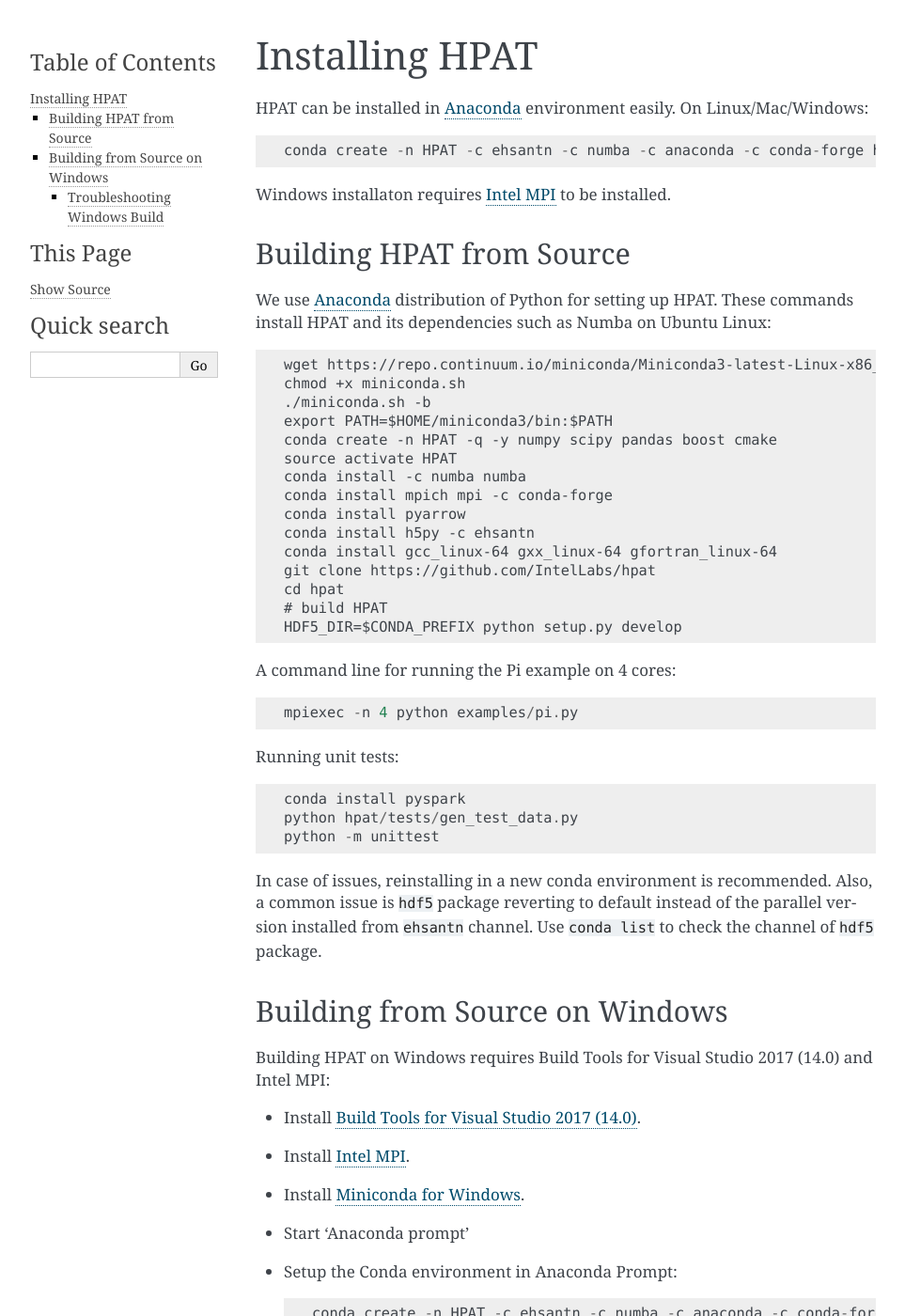
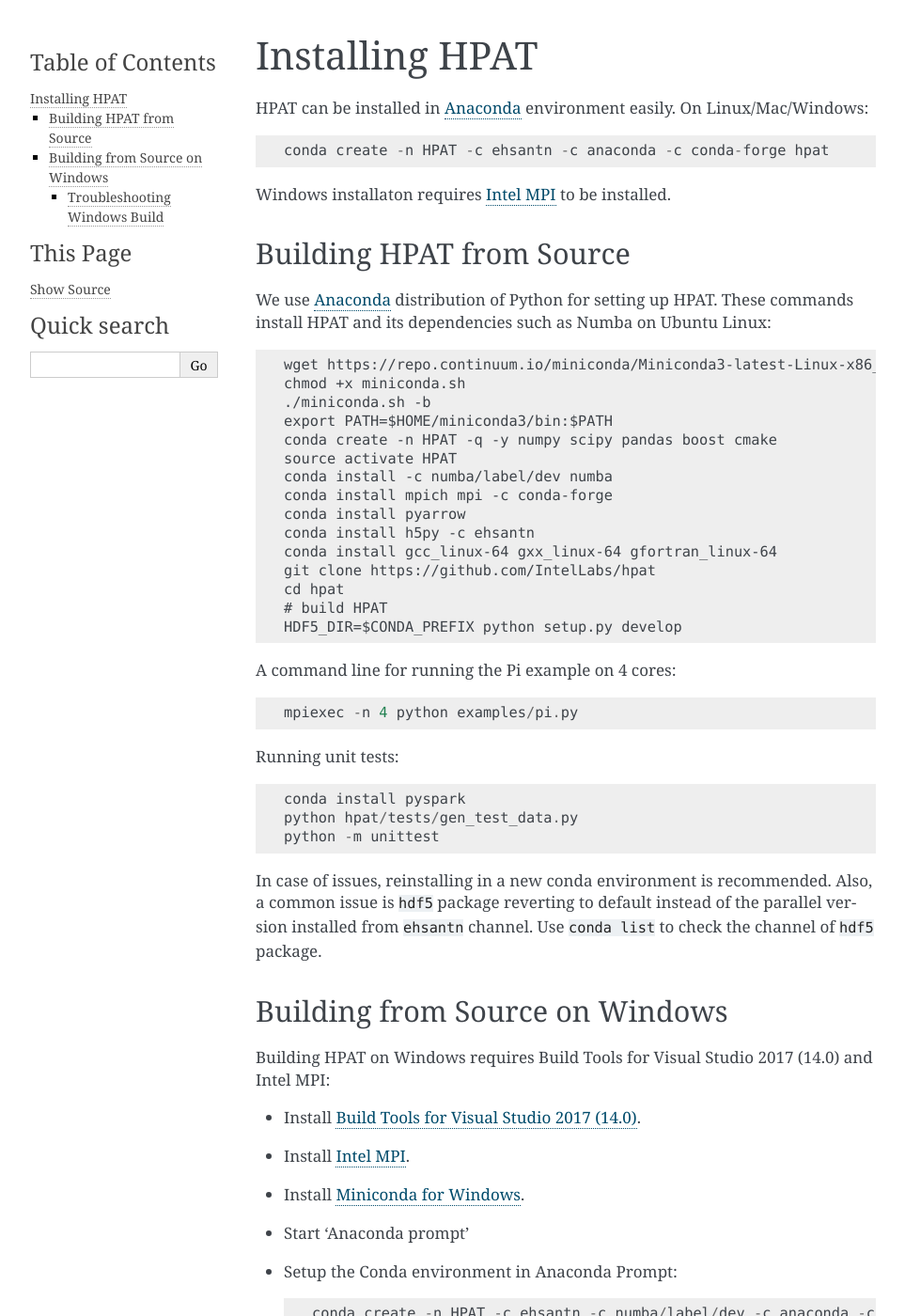
Before and after one commit to IntelPython/sdc, a Sphinx documentation site: the page built from docs/source/install.rst, in a window 1280 px wide and 1400 px high. Shown: the whole window at 94% size, without its empty margins (148-1111 px from the left). Built offline with Sphinx 7.4.7, drawn with Linux system fonts in a browser that asks for light colours.

Commit message:
add numba channel dev label to docs

```diff
--- a/README.rst
+++ b/README.rst
@@ -30,7 +30,10 @@
 HPAT can be installed in `Anaconda <https://www.anaconda.com/download/>`_
 environment easily (Linux/Mac/Windows)::
 
-    conda create -n HPAT -c ehsantn -c numba -c anaconda -c conda-forge hpat
+    conda create -n HPAT -c ehsantn -c anaconda -c conda-forge hpat
+
+.. used if master of Numba is needed for latest hpat package
+.. conda create -n HPAT -c ehsantn -c numba/label/dev -c anaconda -c conda-forge hpat
 
 Windows installaton requires
 `Intel MPI <https://software.intel.com/en-us/intel-mpi-library>`_ to be
--- a/docs/source/install.rst
+++ b/docs/source/install.rst
@@ -6,7 +6,10 @@
 HPAT can be installed in `Anaconda <https://www.anaconda.com/download/>`_ environment
 easily. On Linux/Mac/Windows::
 
-    conda create -n HPAT -c ehsantn -c numba -c anaconda -c conda-forge hpat
+    conda create -n HPAT -c ehsantn -c anaconda -c conda-forge hpat
+
+.. used if master of Numba is needed for latest hpat package
+.. conda create -n HPAT -c ehsantn -c numba/label/dev -c anaconda -c conda-forge hpat
 
 Windows installaton requires
 `Intel MPI <https://software.intel.com/en-us/intel-mpi-library>`_ to be
@@ -25,7 +28,7 @@
     export PATH=$HOME/miniconda3/bin:$PATH
     conda create -n HPAT -q -y numpy scipy pandas boost cmake
     source activate HPAT
-    conda install -c numba numba
+    conda install -c numba/label/dev numba
     conda install mpich mpi -c conda-forge
     conda install pyarrow
     conda install h5py -c ehsantn
@@ -62,7 +65,7 @@
 * Start 'Anaconda prompt'
 * Setup the Conda environment in Anaconda Prompt::
 
-    conda create -n HPAT -c ehsantn -c numba -c anaconda -c conda-forge python=3.6 pandas pyarrow h5py numba scipy boost libboost tbb-devel mkl-devel
+    conda create -n HPAT -c ehsantn -c numba/label/dev -c anaconda -c conda-forge python=3.6 pandas pyarrow h5py numba scipy boost libboost tbb-devel mkl-devel
     activate HPAT
     git clone https://github.com/IntelLabs/hpat.git
     cd hpat
```
Also changed, not shown: 2 other files.
